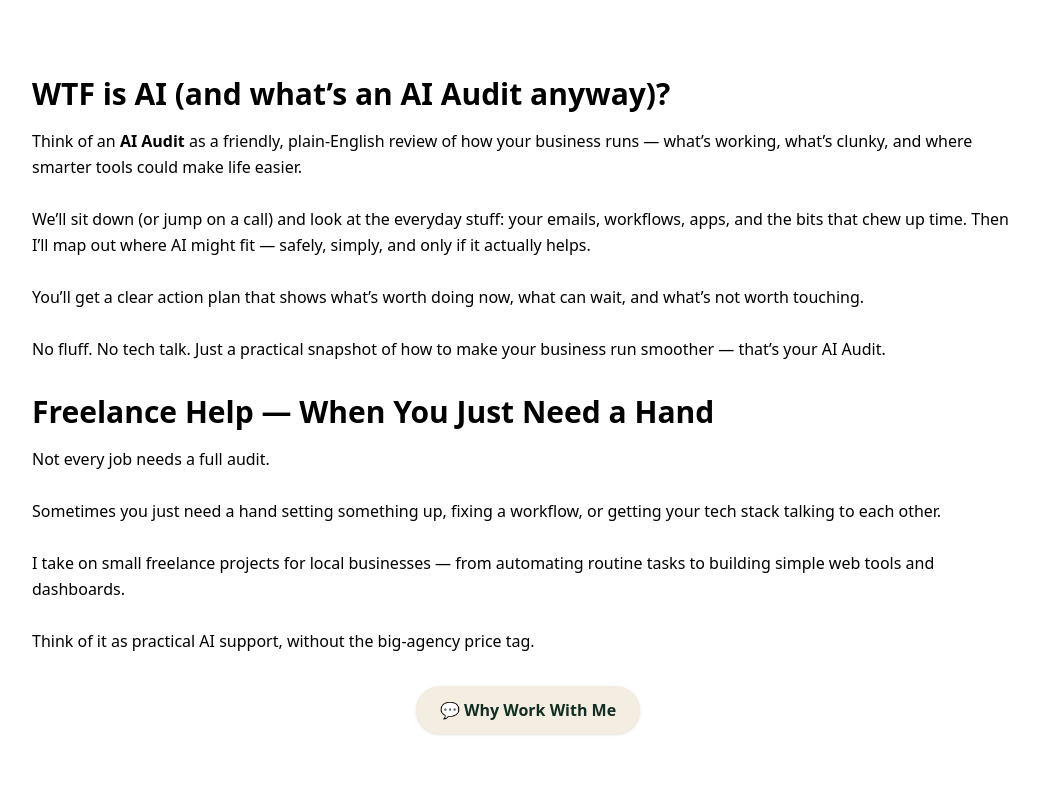
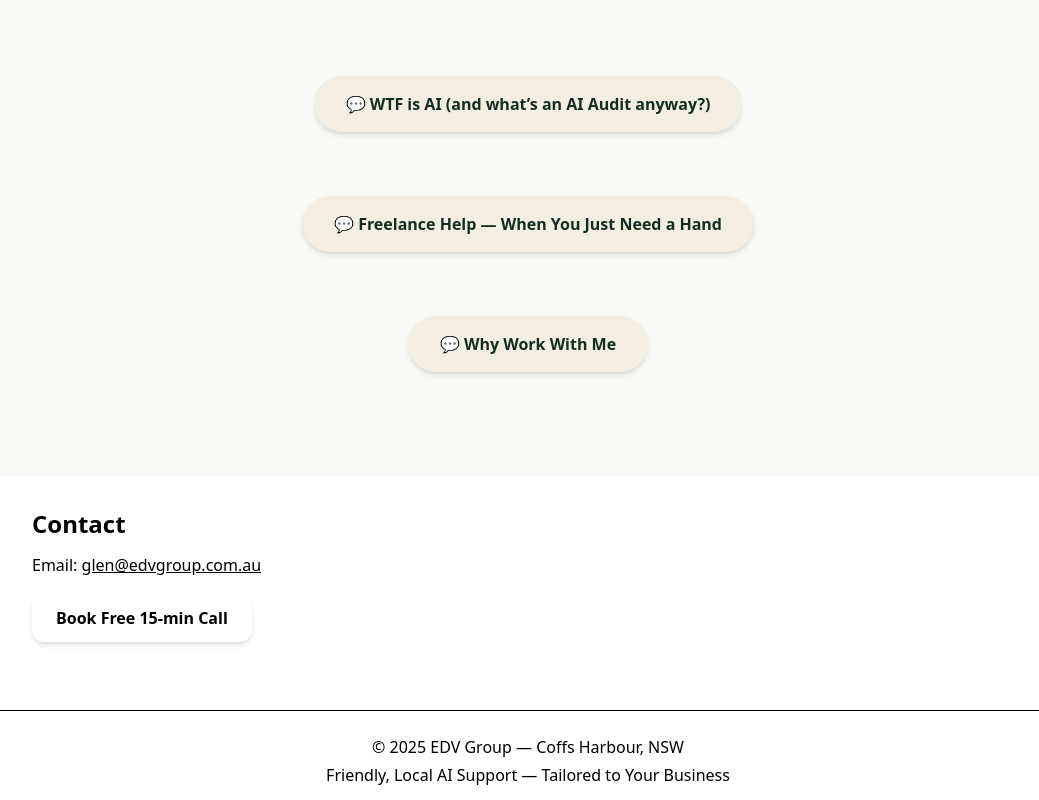
Before and after one commit to Hoppy17/edv-ai-site, a React (Vite) app: page / in a window 1280 px wide. Shown: the part 1120-1920 px from the top of the page, without its empty margins (112-1151 px from the left). Built offline with nearby package versions, Linux system fonts and the light colour scheme.

Commit message:
Refactor Services component Restructured Services into three expandable chat bubbles below About. Unified styling and removed redundant CTAs — no other changes.to use Bubble component

```diff
--- a/src/components/Services.tsx
+++ b/src/components/Services.tsx
@@ -1,57 +1,49 @@
-import { useState } from "react";
+import Bubble from "./Bubble";
 
 export default function Services() {
-  const [open, setOpen] = useState(false);
   return (
-    <section id="services" className="py-12 md:py-20 px-4 max-w-5xl mx-auto scroll-mt-20">
-      <h2 className="text-2xl md:text-3xl font-semibold mb-4 text-brand-dark">
-        WTF is AI (and what’s an AI Audit anyway)?
-      </h2>
-      <p className="text-base leading-relaxed mb-8">
-        Think of an <strong>AI Audit</strong> as a friendly, plain-English review of how your business runs — what’s working, what’s clunky, and where smarter tools could make life easier.
-        <br /><br />
+    <section className="py-12 md:py-20 text-center bg-[#faf9f6]">
+      <div className="flex flex-col items-center space-y-10">
+        <Bubble title="💬 WTF is AI (and what’s an AI Audit anyway?)">
+          <p>
+            Think of an AI Audit as a friendly, plain-English review of how your business runs — what’s working, what’s clunky, and where smarter tools could make life easier.
+          </p>
+          <p>
             We’ll sit down (or jump on a call) and look at the everyday stuff: your emails, workflows, apps, and the bits that chew up time. Then I’ll map out where AI might fit — safely, simply, and only if it actually helps.
-        <br /><br />
+          </p>
+          <p>
             You’ll get a clear action plan that shows what’s worth doing now, what can wait, and what’s not worth touching.
-        <br /><br />
+          </p>
+          <p>
             No fluff. No tech talk. Just a practical snapshot of how to make your business run smoother — that’s your AI Audit.
           </p>
-      <h2 className="text-2xl md:text-3xl font-semibold mb-4 text-brand-dark">
-        Freelance Help — When You Just Need a Hand
-      </h2>
-      <p className="text-base leading-relaxed mb-8">
-        Not every job needs a full audit.
-        <br /><br />
+        </Bubble>
+        <Bubble title="💬 Freelance Help — When You Just Need a Hand">
+          <p>Not every job needs a full audit.</p>
+          <p>
             Sometimes you just need a hand setting something up, fixing a workflow, or getting your tech stack talking to each other.
-        <br /><br />
+          </p>
+          <p>
             I take on small freelance projects for local businesses — from automating routine tasks to building simple web tools and dashboards.
-        <br /><br />
+          </p>
+          <p>
             Think of it as practical AI support, without the big-agency price tag.
           </p>
-      <div className="text-center">
-        <button
-          onClick={() => setOpen(!open)}
-          className="bg-[#f4ede1] text-[#122e22] font-semibold px-6 py-3 rounded-full shadow transition-all hover:shadow-md"
-        >
-          💬 Why Work With Me
-        </button>
-        <div
-          className={`mt-6 mx-auto max-w-2xl text-[#122e22] text-base transition-all duration-500 ease-in-out overflow-hidden ${
-            open ? 'max-h-[1000px] opacity-100' : 'max-h-0 opacity-0'
-          }`}
-        >
-          <p className="leading-relaxed">
+        </Bubble>
+        <Bubble title="💬 Why Work With Me">
+          <p>
             I’m not here to sell hype or drown you in tech talk — I’m here to help you actually understand what’s possible for your business.
-            <br /><br />
+          </p>
+          <p>
             Before starting EDV AI Solutions, I worked in planning and operations — the kind of roles where getting things done matters more than buzzwords. That background taught me how to spot what’s practical, what’s overkill, and how to make change without creating chaos.
-            <br /><br />
+          </p>
+          <p>
             I live on the Mid North Coast, I work with locals, and I care about making AI something small businesses can use — not fear.
-            <br /><br />
-            If you want a clear, honest chat about where AI might fit into your world (and where it probably shouldn’t), you’ll get that from me.
-            <br /><br />
-            No upsells. No jargon. Just straightforward support to help your business run a little smoother.
           </p>
-        </div>
+          <p>
+            If you want a clear, honest chat about where AI might fit into your world (and where it probably shouldn’t), you’ll get that from me. No upsells. No jargon. Just straightforward support to help your business run a little smoother.
+          </p>
+        </Bubble>
       </div>
     </section>
   );
```
Lines whose indentation alone changed are shown as unchanged.
